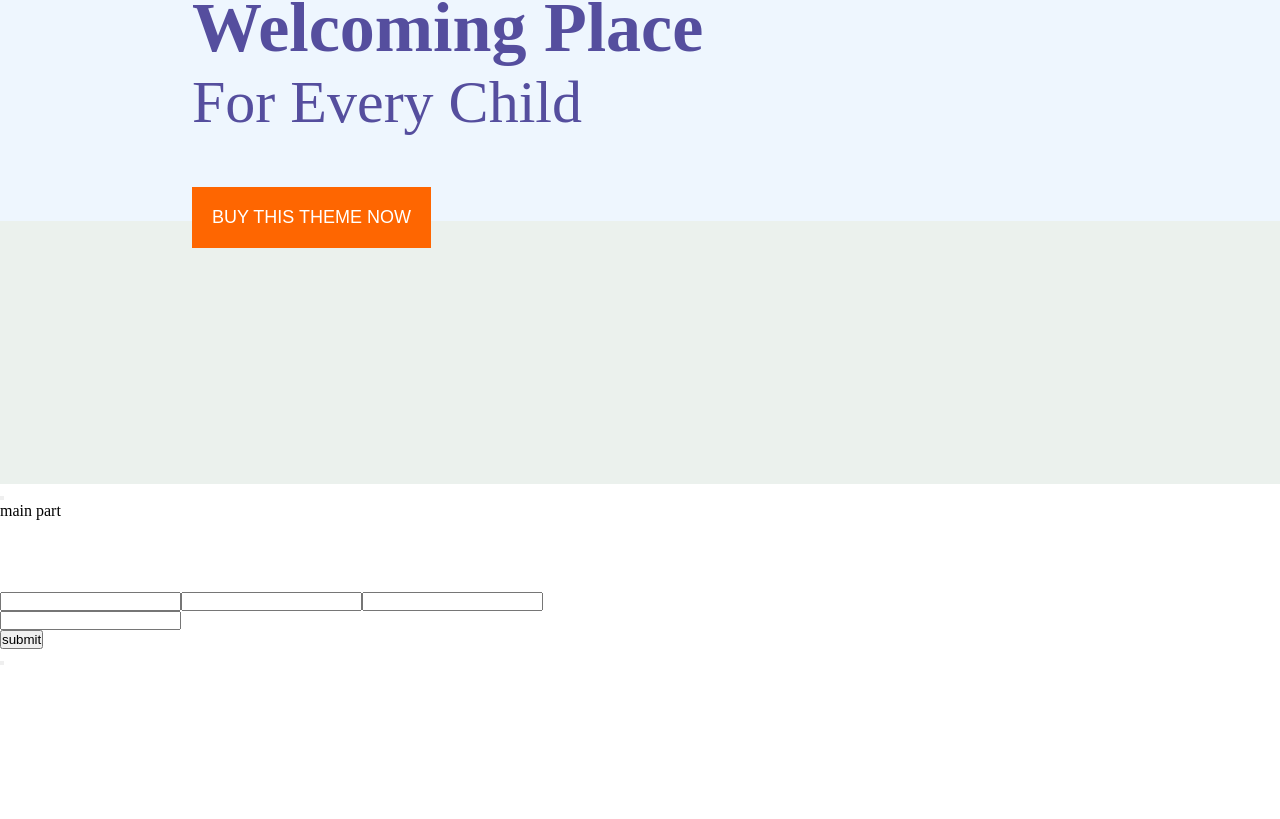
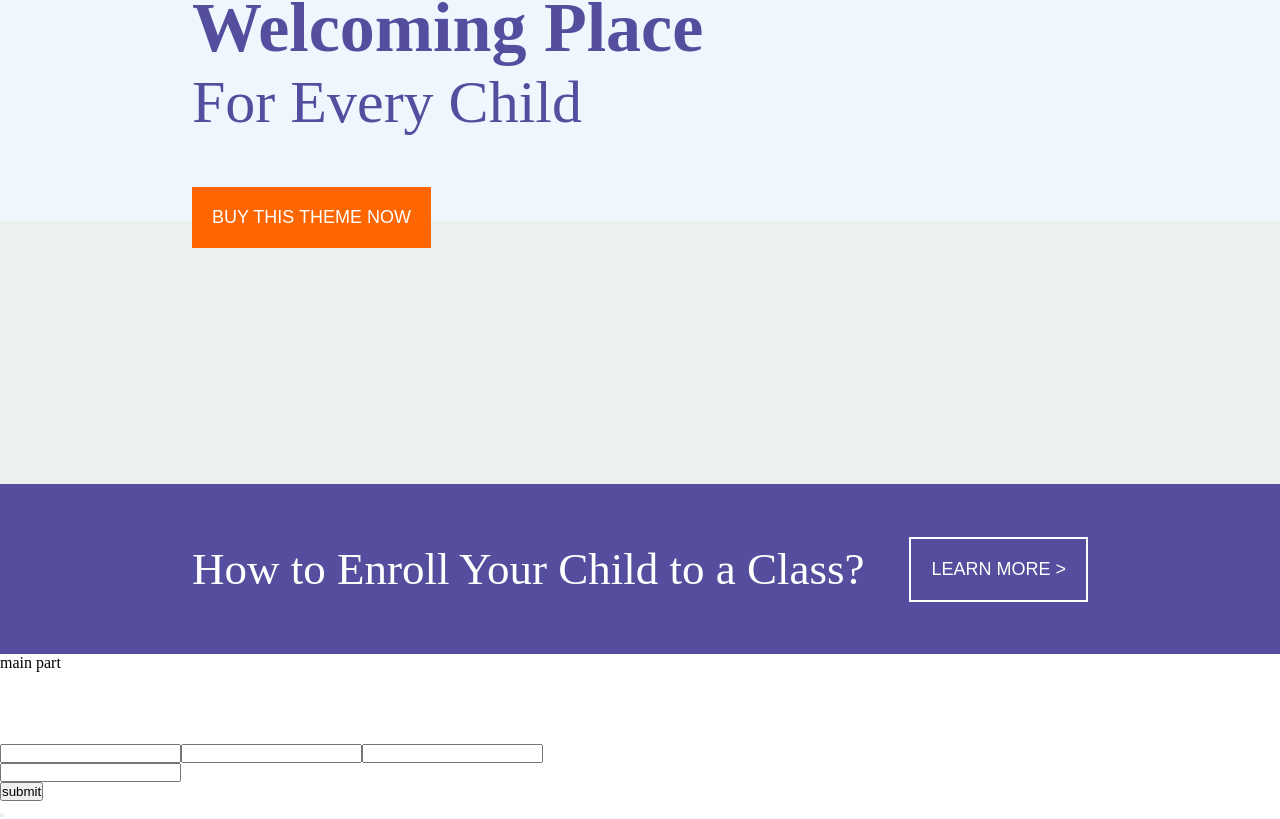
Before and after one commit to MirkoGLostia/proj-html-vuejs, a Vue app: page / in a window 1280 px wide. Shown: the part 416-1235 px from the top of the page. Before the commit the page ends 1083 px from the top, so only its background shows below. Built offline with nearby package versions, Linux system fonts and the light colour scheme; the HTML template or start-up script is replaced by a standard one.

Commit message:
banner component

```diff
--- /dev/null
+++ b/src/components/Banner.vue
@@ -0,0 +1,52 @@
+<script>
+export default {
+    name: "Banner",
+    props: {
+        message: String,
+        btnMex: String
+    }
+}
+</script>
+
+<template>
+    <div>
+        <div class="banner">
+            <h3>
+                {{ message }}
+            </h3>
+
+            <button>
+                {{ btnMex }}
+            </button>
+        </div>
+    </div>
+</template>
+
+<style lang="scss" scoped>
+@use './../styles/partials/variables' as v;
+@use './../styles/partials/mixins' as *;
+
+div {
+    background-color: v.$myButterflyBush;
+    height: 170px;
+
+    .banner {
+        @include myBaseContainerCenter;
+
+        h3 {
+            color: white;
+            font-size: 45px;
+            font-weight: 300;
+        }
+
+        button {
+            background-color: v.$myButterflyBush;
+            border: 2px solid white;
+            padding: 20px;
+            font-size: 18px;
+            font-weight: 400;
+            color: white;
+        }
+    }
+}
+</style>
--- a/src/components/PageHeader.vue
+++ b/src/components/PageHeader.vue
@@ -1,11 +1,13 @@
 <script>
 import { store } from './../store';
 import NavigationMenu from './NavigationMenu.vue';
+import Banner from './Banner.vue';
 
 export default {
     name: "PageHeader",
     components: {
-        NavigationMenu
+        NavigationMenu,
+        Banner
     },
     data() {
         return {
@@ -56,13 +58,7 @@ export default {
 
         <!-- sezione con messaggio di indirizzamento -->
         <section>
-            <h3>
-                <!-- messaggio -->
-            </h3>
-
-            <button>
-                <!-- button da rivedere commissione per hover -->
-            </button>
+            <Banner message="How to Enroll Your Child to a Class?" btnMex="LEARN MORE  >" />
         </section>
     </header>
 </template>
```
